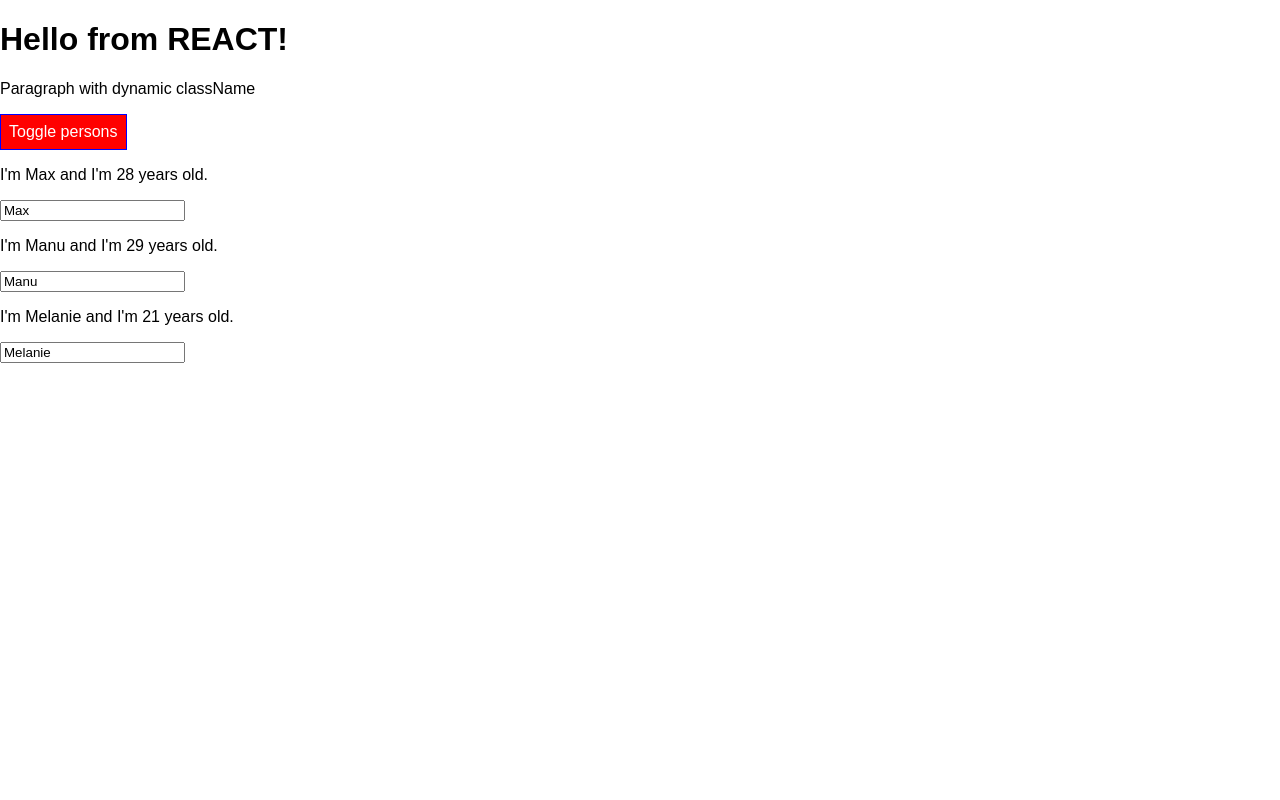
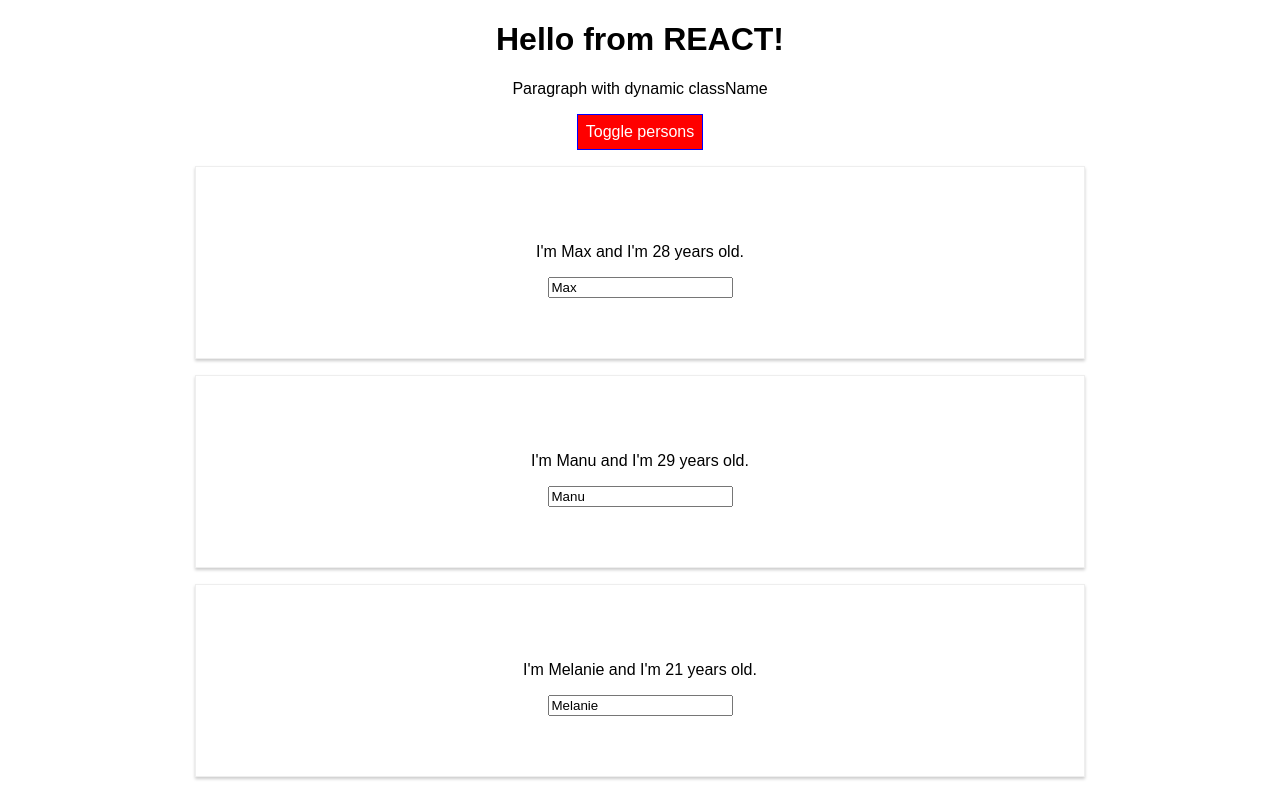
Before and after one commit to Malanius/react-complete-guide, a React app: page / in a window 1280 px wide. Both pictures are taken after a click on the button "Toggle persons". Built offline with nearby package versions, Linux system fonts and the light colour scheme.

Commit message:
Using CSS modules

```diff
--- a/src/App.js
+++ b/src/App.js
@@ -1,5 +1,5 @@
 import React, { Component } from 'react';
-import './App.css';
+import classes from './App.css';
 import Person from './Person/Person';
 import './Person/Person.css'
 
@@ -77,19 +77,19 @@
       style.backgroundColor = 'red';
     }
 
-    const classes = [];
+    const assignedClasses = [];
     if (this.state.persons.length <= 2) {
-      classes.push('red');
+      assignedClasses.push(classes.red);
     }
     if (this.state.persons.length <= 1) {
-      classes.push('bold');
+      assignedClasses.push(classes.bold);
     }
 
 
     return (
-      <div className="App">
+      <div className={classes.App}>
         <h1>Hello from REACT!</h1>
-        <p className={classes.join(' ')}>Paragraph with dynamic className</p>
+        <p className={assignedClasses.join(' ')}>Paragraph with dynamic className</p>
         <button
           style={style}
           onClick={this.togglePersonsHandler}>
--- a/src/Person/Person.js
+++ b/src/Person/Person.js
@@ -1,8 +1,9 @@
 import React from 'react';
+import classes from './Person.css'
 
 const person = (props) => {
   return (
-    <div className="Person">
+    <div className={classes.Person}>
       <p onClick={props.click}>I'm {props.name} and I'm {props.age} years old.</p>
       <p>{props.children}</p>
       <input type="text" onChange={props.changed} value={props.name} />
```
